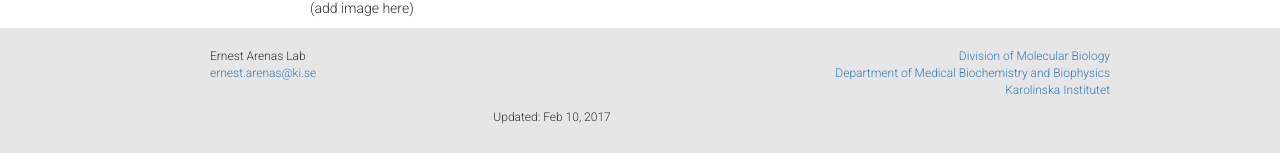
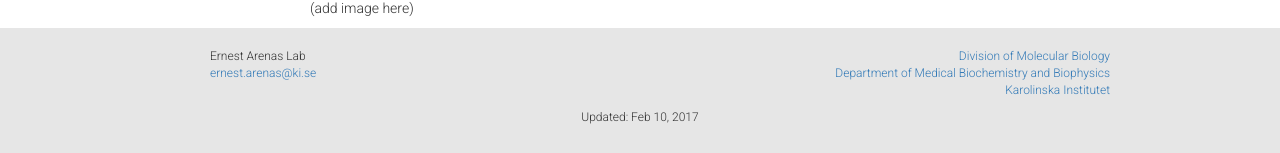
Before and after one commit to ArenasLab/arenaslab.github.io, a Jekyll site: the page index.html, which Jekyll copies as it is, in a window 1280 px wide and 900 px high, scrolled down 1680 px. Shown: the part 744-897 px from the top of the window. Built offline with Jekyll 4.4.1, drawn with Linux system fonts in a browser that asks for light colours.

Commit message:
Update index.html

```diff
--- a/index.html
+++ b/index.html
@@ -149,7 +149,7 @@
       <div class="row">
 	<div class=" col-sm-4  col-md-4 col-lg-4">
         </div>
-        <div class=" col-sm-4  col-md-4 col-lg-4">
+        <div class=" col-sm-4  col-md-4 col-lg-4" align="center">
 		<p>Updated: Feb 10, 2017</p>
 	</div>
         <div class=" col-sm-4  col-md-4 col-lg-4">
```
